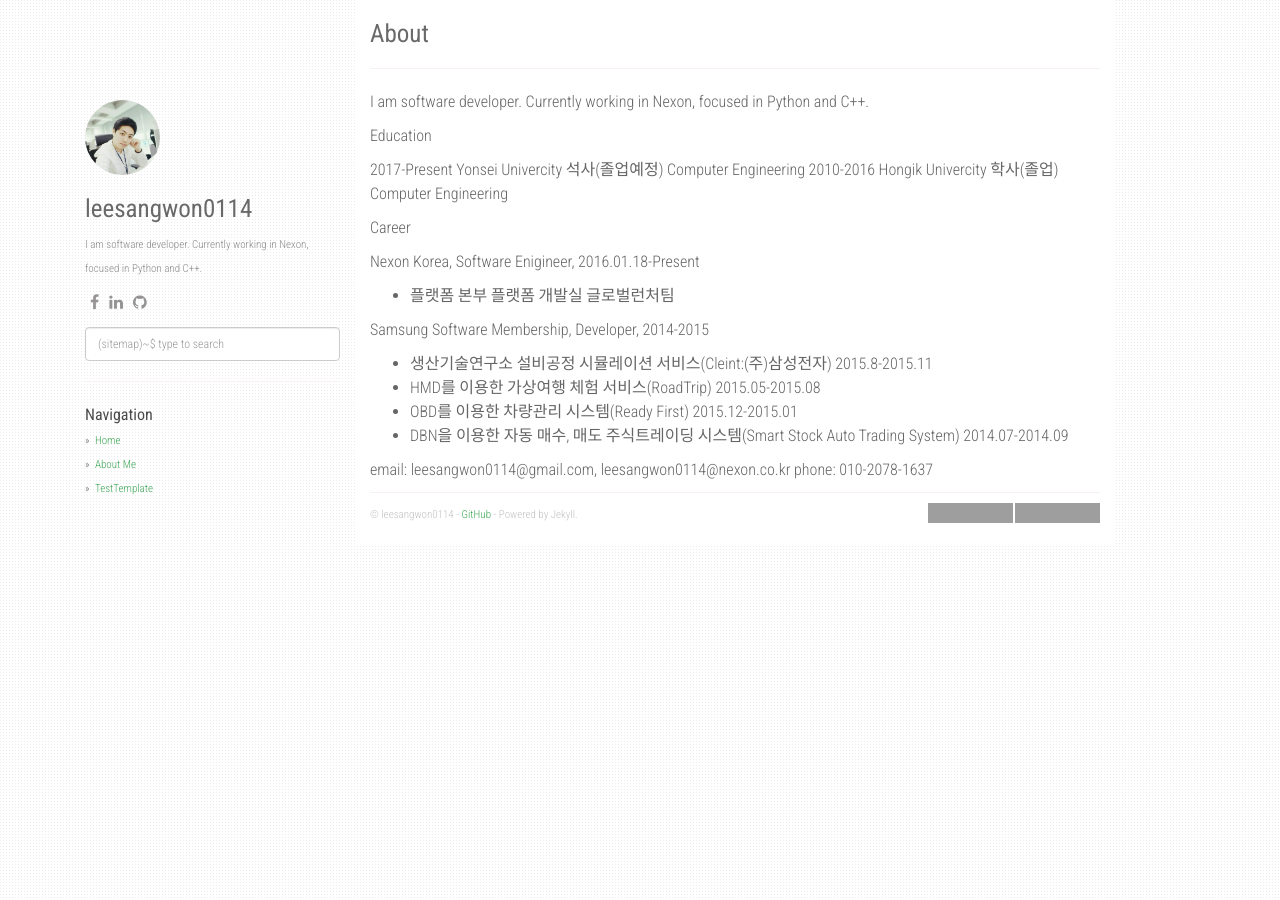
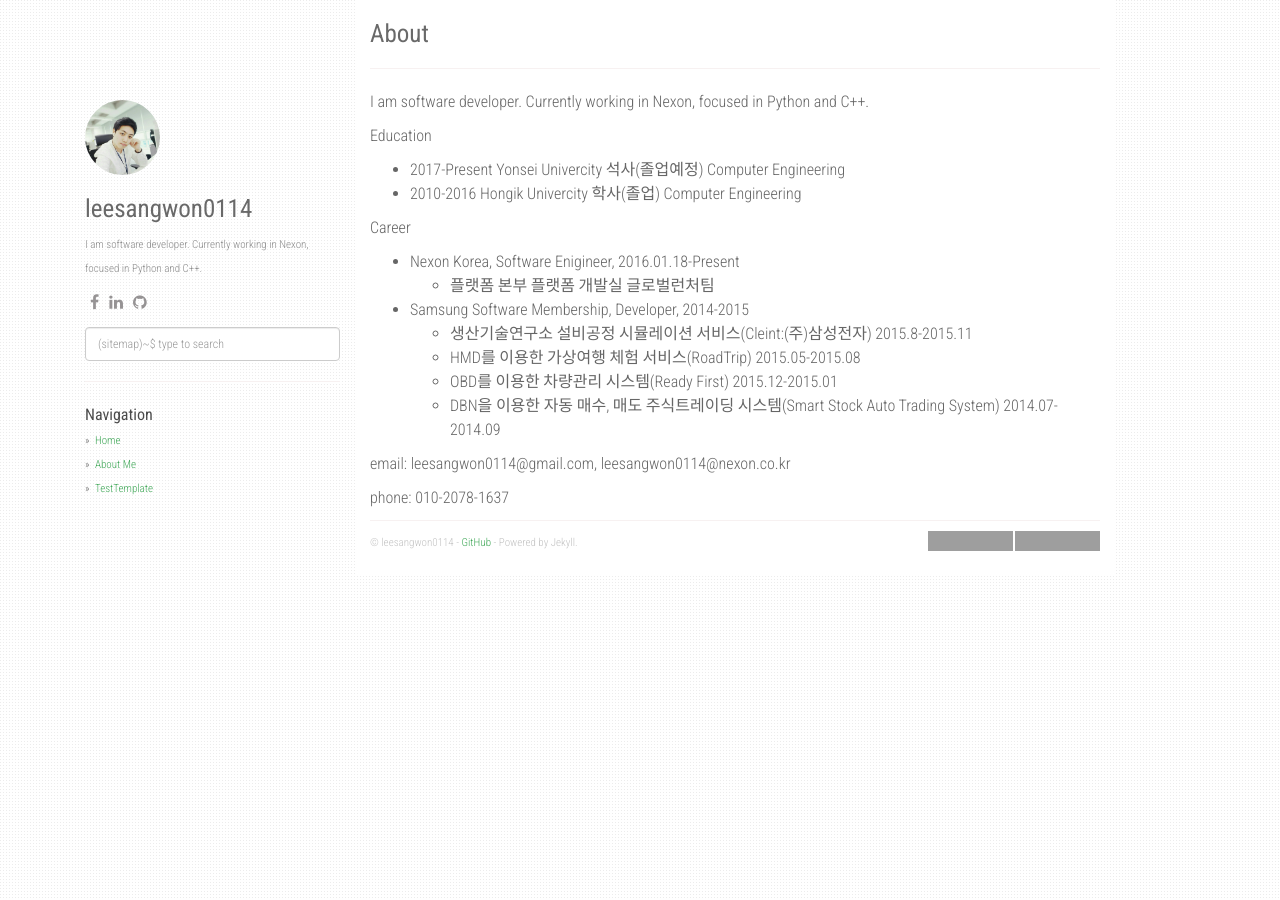
Before and after one commit to leesangwon0114/leesangwon0114.github.io, a Jekyll site: the page built from about.md, in a window 1280 px wide. Built offline with Jekyll 4.4.1, drawn with Linux system fonts in a browser that asks for light colours; nearby versions of some CDN libraries; grey boxes are pictures that could not be loaded.

```diff
--- a/about.md
+++ b/about.md
@@ -8,20 +8,21 @@ I am software developer. Currently working in Nexon, focused in Python and C++.
 
 Education
 
-2017-Present Yonsei Univercity 석사(졸업예정)	Computer Engineering
-2010-2016 	 Hongik Univercity 학사(졸업)		Computer Engineering
+- 2017-Present Yonsei Univercity 석사(졸업예정)	Computer Engineering
+- 2010-2016 	 Hongik Univercity 학사(졸업)		Computer Engineering
 
 
 Career
 
-Nexon Korea, Software Enigineer, 2016.01.18-Present
-- 플랫폼 본부 플랫폼 개발실 글로벌런처팀
+- Nexon Korea, Software Enigineer, 2016.01.18-Present
+	* 플랫폼 본부 플랫폼 개발실 글로벌런처팀
 
-Samsung Software Membership, Developer, 2014-2015
-- 생산기술연구소 설비공정 시뮬레이션 서비스(Cleint:(주)삼성전자) 2015.8-2015.11
-- HMD를 이용한 가상여행 체험 서비스(RoadTrip) 2015.05-2015.08
-- OBD를 이용한 차량관리 시스템(Ready First) 2015.12-2015.01
-- DBN을 이용한 자동 매수, 매도 주식트레이딩 시스템(Smart Stock Auto Trading System) 2014.07-2014.09
+- Samsung Software Membership, Developer, 2014-2015
+    * 생산기술연구소 설비공정 시뮬레이션 서비스(Cleint:(주)삼성전자) 2015.8-2015.11
+    * HMD를 이용한 가상여행 체험 서비스(RoadTrip) 2015.05-2015.08
+    * OBD를 이용한 차량관리 시스템(Ready First) 2015.12-2015.01
+    * DBN을 이용한 자동 매수, 매도 주식트레이딩 시스템(Smart Stock Auto Trading System) 2014.07-2014.09
 
 email: leesangwon0114@gmail.com, leesangwon0114@nexon.co.kr
+
 phone: 010-2078-1637
```
